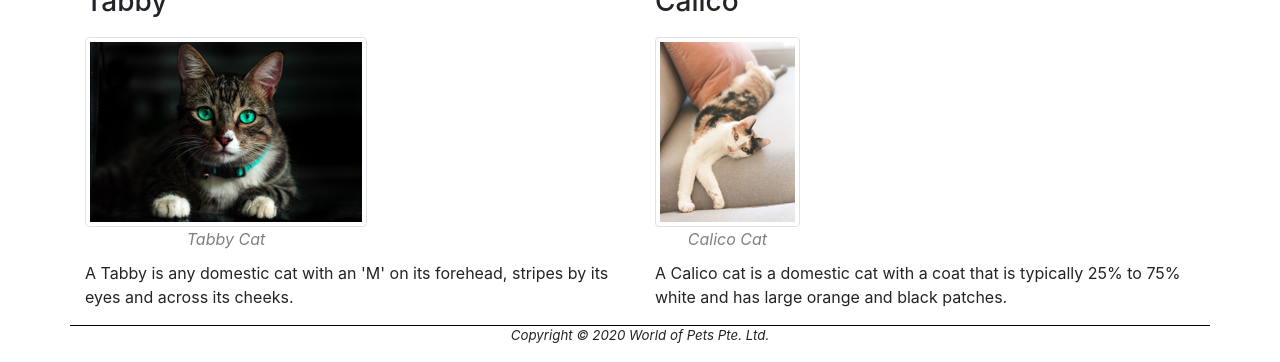
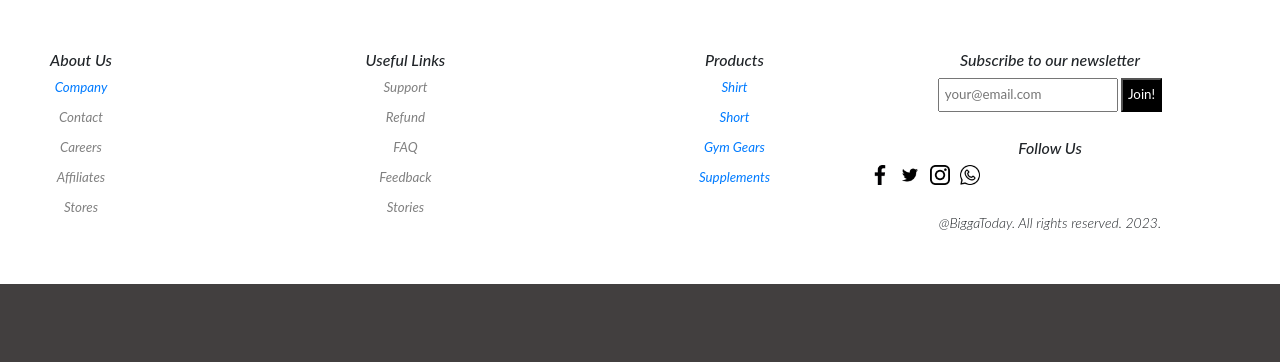
Before and after one commit to Randydom99/INF1005-Project, a PHP site: page / in a window 1280 px wide. Shown: the part 879-1241 px from the top of the page. After the commit the page ends 1163 px from the top, so only its background shows below. Run offline with PHP 8.4, Linux system fonts and the light colour scheme; the visitor is signed in with stand-in values (Sample User, id 1); some libraries are stand-ins or nearby versions.

Commit message:
home page with the footer

```diff
--- a/css/main.css
+++ b/css/main.css
@@ -61,6 +61,12 @@ footer {
 
 .topnav-right {
     float: right;
+}
+
+.dropdown-content a:visited {
+  color: pink;
+  background-color: transparent;
+  text-decoration: none;
 }
 
 
@@ -396,3 +402,95 @@ footer {
         font-weight: lighter;
         font-size: 1.5rem;
 }
+
+/*-------------home page ---------- */
+section{
+    padding: 100px 200px;
+}
+
+.home{
+    position: relative;
+    width: 100%;
+    min-height: 100vh;
+    display: flex;
+    justify-content: center;
+    flex-direction: column;
+    background: #423f3f;
+}
+
+.home .content {
+    z-index: 888;
+    color: #fff;
+    width: 70%;
+    margin-top: 50px;
+}
+
+.home .content h1{
+    font-size: 4em;
+    font-weight: 900;
+    text-transform: uppercase;
+    letter-spacing: 5px;
+    line-height: 75px;
+    margin-bottom: 40px;
+}
+
+.home .content h1 span{
+    font-size: 1.2em;
+    font-weight: 600;
+}
+
+.home .content p{
+    margin-bottom: 65px;
+}
+
+.home .content a{
+    background: #fff;
+    padding: 15px 35px;
+    color: #000;
+    font-size: 1.1em;
+    font-weight: 500;
+    text-decoration: none;
+    border-radius: 2px;
+}
+
+.home .media-icons{
+    z-index: 888;
+    position: absolute;
+    right: 30px;
+    display: flex;
+    flex-direction: column;
+    transition: 0.5s ease;
+}
+
+.home .media-icons a{
+    color: #fff;
+    font-size: 1.6em;
+}
+
+.home .media-icons a:not(:last-child){
+    margin-bottom: 20px;
+}
+
+.home .media-icons a:hover{
+    transform: scale(1.5)
+}
+
+.home video{
+    z-index: 000;
+    position: absolute;
+    top: 0;
+    left: 0;
+    width: 100%;
+    height: 100%;
+    object-fit: cover;
+}
+
+@media (max-device-width: 1040px){
+    section{
+        padding: 100px 20px;
+    }
+
+    .home .media-icons{
+        right: 15px;
+    }
+}
--- a/index.php
+++ b/index.php
@@ -1,5 +1,5 @@
-<?php
-    session_start();
+    <?php
+session_start();
 ?>
 <!DOCTYPE html>
 <!--
@@ -7,6 +7,7 @@ Click nbfs://nbhost/SystemFileSystem/Templates/Licenses/license-default.txt to c
 Click nbfs://nbhost/SystemFileSystem/Templates/Other/html.html to edit this template
 -->
 <html>
+
     <head>
         <!-- Bootstrap CSS Codes -->
         <link rel="stylesheet"
@@ -15,6 +16,8 @@ Click nbfs://nbhost/SystemFileSystem/Templates/Other/html.html to edit this temp
               "sha384-Vkoo8x4CGsO3+Hhxv8T/Q5PaXtkKtu6ug5TOeNV6gBiFeWPGFN9MuhOf23Q9Ifjh"
               crossorigin="anonymous">
         <link rel="stylesheet" href="https://cdn.jsdelivr.net/npm/bootstrap-icons@1.5.0/font/bootstrap-icons.css">
+        <link rel="stylesheet" href="https://cdnjs.cloudflare.com/ajax/libs/font-awesome/5.14.0/css/all.min.css">
+
         <link rel="stylesheet" href="style.css" type="text/css"/>
 
         <!--jQuery-->
@@ -34,101 +37,112 @@ Click nbfs://nbhost/SystemFileSystem/Templates/Other/html.html to edit this temp
 
         <!-- CSS Codes -->
         <link rel="stylesheet" href="css/main.css">
+        <link rel="stylesheet" href="css/product_main.css">
+
 
         <!-- Custom JS -->
         <script defer src="js/main.js"></script>
 
-        <title>World of Pets</title>
+        <title>Gym to Train Your Fitness and Mind</title>
         <meta charset="UTF-8">
         <meta name="viewport" content="width=device-width, initial-scale=1.0">
     </head>
 
     <!-- All content should be in body -->
     <body>
+
         <?php
         include "nav.inc.php";
         ?>
 
-        <!-- Header -->
-        <header class="jumbotron text-center">
-            <h1 class="display-4">Welcome to Sleeper Builds</h1>
-            <h2>Home of Gymrats</h2>
-        </header>
-        <main class="container">
-            <section id="bodybuilding">
-                <h2>All About Bodybuilding!</h2>
-                <div class="row">
-                    <article class="col-sm">
-                        <h3>Arnold Schwarzenegger</h3>
-                        <figure>
+        <section class="home">
+            <video autoplay muted loop id="myVideo">
+             <source src="videos/homepage.mp4" type="video/mp4">
+           </video>
 
-                            <img class="img-thumbnail" src="images/Arnold.jpg"
-                                 title="View larger image..."/>
+            <div class="content">
+                <h1>Inspiring.<br><span>Gym</span></h1>
+                <p>Our website is designed to motivate and empower you on your fitness journey. As soon as you land on our homepage, you'll be greeted with stunning visuals of people working out, achieving their goals, and living their best lives.
+Our website is user-friendly and easy to navigate, with clear sections for different aspects of our gym. You can learn about our gym's history, our trainers and staff, the equipment we offer, and the various classes and programs we provide.</p>
+                <a href="register.php">Register Right Now!</a>
 
-                            <figcaption>Arnold Schwarzenegger</figcaption>
-                        </figure>
-                        <p>
-                            Arnold Schwarzenegger has been crowned 7x Mr Olympia, the most
-                            prestigious bodybuilding competition in the world.
-                        </p>
-                    </article>
-                    <article class="col-sm">
-                        <h3>Chris Bumstead</h3>
-                        <figure>
+<!--                <button id="myBtn" onclick="myFunction()">Pause</button>-->
 
-                            <img class="img-thumbnail" src="images/cbum.jpg" alt="CBum"
-                                 title="View larger image..."/>
+            </div>
 
-                            <figcaption>Chris Bumstead</figcaption>
-                        </figure>
-                        <p>
-                            Christopher Adam Bumstead is a Canadian IFBB professional bodybuilder.
-                            Bumstead is the reigning Mr. Olympia Classic Physique winner,
-                            having won the competition in 2019, 2020, 2021 and 2022.
-                            He was also the runner-up in 2017 and 2018.
-                            He is often referred to by his nickname Cbum
-                        </p>
-                    </article>
+            <div class="media-icons">
+                <a href="#"><i class="fab fa-facebook-f"></i></a>
+                <a href="#"><i class="fab fa-instagram"></i></a>
+                <a href="#"><i class="fab fa-twitter"></i></a>
+            </div>
+
+        </section>
+
+        <footer>
+        <div class="footerLeft">
+            <div class="footerMenu">
+                <h1 class="fMenuTitle">About Us</h1>
+                <ul class="fList">
+                    <li class="fListItem">
+                        <a href="about.php" style="text-decoration: none">Company</a></li>
+                    <li class="fListItem">Contact</li>
+                    <li class="fListItem">Careers</li>
+                    <li class="fListItem">Affiliates</li>
+                    <li class="fListItem">Stores</li>
+                </ul>
+            </div>
+            <div class="footerMenu">
+                <h1 class="fMenuTitle">Useful Links</h1>
+                <ul class="fList">
+                    <li class="fListItem">Support</li>
+                    <li class="fListItem">Refund</li>
+                    <li class="fListItem">FAQ</li>
+                    <li class="fListItem">Feedback</li>
+                    <li class="fListItem">Stories</li>
+                </ul>
+            </div>
+            <div class="footerMenu">
+                <h1 class="fMenuTitle">Products</h1>
+                <ul class="fList">
+                    <li class="fListItem">
+                        <a href="product-shirt.php" style="text-decoration: none">Shirt</a></li>
+                    <li class="fListItem">
+                        <a href="product-shorts.php" style="text-decoration: none">Short</a></li>
+                    <li class="fListItem">
+                        <a href="product-gymgears.php" style="text-decoration: none">Gym Gears</a></li>
+                    <li class="fListItem">
+                        <a href="product-supplements.php" style="text-decoration: none">Supplements</a></li>
+<!--                    <li class="fListItem">Hippie</li>-->
+                </ul>
+            </div>
+        </div>
+        <div class="footerRight">
+            <div class="footerRightMenu">
+                <h1 class="fMenuTitle">Subscribe to our newsletter</h1>
+                <div class="fMail">
+                    <input type="text" placeholder="your@email.com" class="fInput">
+                    <button class="fButton">Join!</button>
                 </div>
-            </section>
-            <section id="powerlifting">
-                <h2>All About Powerlifting!</h2>
-                <div class="row">
-                    <article class="col-sm">
-                        <h3>Tabby</h3>
-                        <figure>
+            </div>
+            <div class="footerRightMenu">
+                <h1 class="fMenuTitle">Follow Us</h1>
+                <div class="fIcons">
+                    <img src="images/facebook.png" alt="" class="fIcon">
+                    <img src="images/twitter.png" alt="" class="fIcon">
+                    <img src="images/instagram.png" alt="" class="fIcon">
+                    <img src="images/whatsapp.png" alt="" class="fIcon">
+                </div>
+            </div>
+            <div class="footerRightMenu">
+                <span class="copyright">@BiggaToday. All rights reserved. 2023.</span>
+            </div>
+        </div>
+        </footer>
+        <script src="/js/product_main.js"></script>
 
-                            <img class="img-thumbnail" src="images/tabby_small.jpg" alt="Tabby"
-                                 title="View larger image..."/>
 
-                            <figcaption>Tabby Cat</figcaption>
-                        </figure>
-                        <p>
-                            A Tabby is any domestic cat with an 'M' on its forehead,
-                            stripes by its eyes and across its cheeks.
-                        </p>
-                    </article>
-                    <article class="col-sm">
-                        <h3>Calico</h3>
-                        <figure>
 
-                            <img class="img-thumbnail" src="images/calico_small.jpg" alt="Calico"
-                                 title="View larger image..."/>
-
-                            <figcaption>Calico Cat</figcaption>
-                        </figure>
-                        <p>
-                            A Calico cat is a domestic cat with a coat that is typically
-                            25% to 75% white and has large orange and black patches.
-                        </p>
-                    </article>
-                </div>
-            </section>
-        </main>
-        <!-- Can only have 1 main tag per page -->
 
     </body>
-    <?php
-    include "footer.inc.php";
-    ?>
+
 </html>
--- a/index2.php
+++ b/index2.php
@@ -1,5 +1,5 @@
-    <?php
-session_start();
+<?php
+    session_start();
 ?>
 <!DOCTYPE html>
 <!--
@@ -7,7 +7,6 @@ Click nbfs://nbhost/SystemFileSystem/Templates/Licenses/license-default.txt to c
 Click nbfs://nbhost/SystemFileSystem/Templates/Other/html.html to edit this template
 -->
 <html>
-
     <head>
         <!-- Bootstrap CSS Codes -->
         <link rel="stylesheet"
```
Also changed, not shown: js/main.js (+20 -0 lines), 1 other file.
